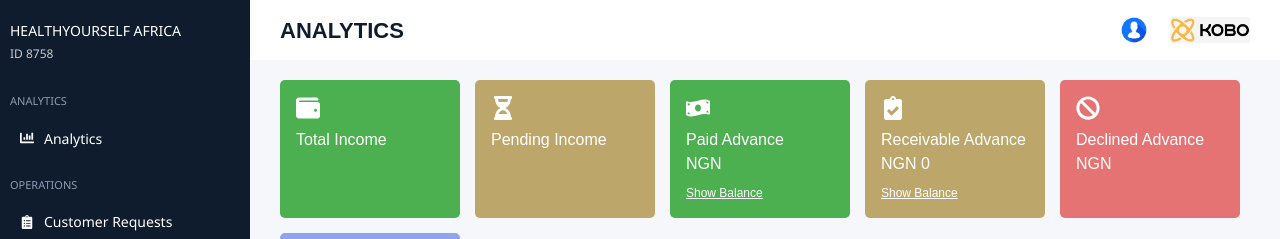
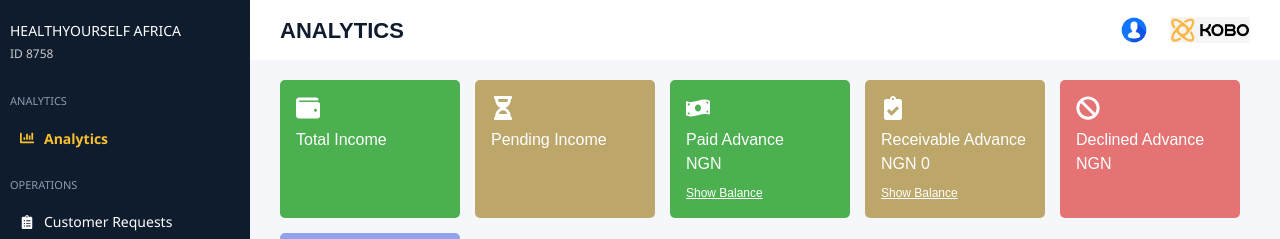
Before and after one commit to KelechiEze/kobodasshboard, a Next.js app: page / in a window 1280 px wide. Shown: the top 239 px of the page. Built offline with nearby package versions, Linux system fonts and the light colour scheme.

Commit message:
added neew edit

```diff
--- a/src/app/components/Sidebar/Sidebar.css
+++ b/src/app/components/Sidebar/Sidebar.css
@@ -46,10 +46,20 @@
   cursor: pointer;
   font-size: 14px;
   transition: background 0.2s ease;
+  color: white;
 }
 
 .sidebar__link:hover {
   background-color: #1c2b44;
+}
+
+.sidebar__link.active {
+  color: #fbc02d;
+  font-weight: bold;
+}
+
+.sidebar__link.active svg {
+  color: #fbc02d;
 }
 
 .icon {
@@ -72,12 +82,6 @@
   border-radius: 4px;
 }
 
-  .sidebar__link.active {
-    background-color: #e0f0ff;
-    font-weight: bold;
-    border-left: 4px solid #0070f3;
-  }
-
 .sidebar.hide {
   transform: translateX(-100%);
 }
@@ -89,16 +93,13 @@
 .hamburger {
   position: fixed;
   top: 15px;
-    right: 140px; /* ✅ Push to the right */
+  right: 140px;
   font-size: 24px;
-    color: black; /* ✅ Make icon black */
+  color: black;
   border: none;
   z-index: 1100;
   cursor: pointer;
 }
-
-
-  /* Other existing styles remain unchanged... */
 
 @media (max-width: 768px) {
   .sidebar {
--- a/src/app/components/Sidebar/Sidebar.tsx
+++ b/src/app/components/Sidebar/Sidebar.tsx
@@ -16,15 +16,16 @@ interface SidebarSectionProps {
   title: string;
   items: { icon: React.ReactNode; label: string; href: string }[];
   onItemClick: (page: string) => void;
+  activePage: string;
 }
 
-const SidebarSection: React.FC<SidebarSectionProps> = ({ title, items, onItemClick }) => (
+const SidebarSection: React.FC<SidebarSectionProps> = ({ title, items, onItemClick, activePage }) => (
   <div className="sidebar__section">
     <p className="sidebar__section-title">{title}</p>
     {items.map((item, idx) => (
       <div
-        className="sidebar__link"
         key={idx}
+        className={`sidebar__link ${activePage === item.href ? "active" : ""}`}
         onClick={() => onItemClick(item.href)}
       >
         {item.icon}
@@ -37,6 +38,7 @@ const SidebarSection: React.FC<SidebarSectionProps> = ({ title, items, onItemCli
 const Sidebar: React.FC<SidebarProps> = ({ setActivePage }) => {
   const [isSidebarOpen, setSidebarOpen] = useState(true);
   const [isMobile, setIsMobile] = useState(false);
+  const [activePage, setCurrentPage] = useState<string>("dashboard");
 
   useEffect(() => {
     const handleResize = () => {
@@ -51,6 +53,12 @@ const Sidebar: React.FC<SidebarProps> = ({ setActivePage }) => {
 
   const toggleSidebar = () => {
     setSidebarOpen(!isSidebarOpen);
+  };
+
+  const handleItemClick = (page: string) => {
+    setCurrentPage(page);
+    setActivePage(page);
+    if (isMobile) setSidebarOpen(false);
   };
 
   return (
@@ -71,7 +79,8 @@ const Sidebar: React.FC<SidebarProps> = ({ setActivePage }) => {
           <SidebarSection
             title="Analytics"
             items={[{ icon: <FaChartBar />, label: "Analytics", href: "dashboard" }]}
-            onItemClick={setActivePage}
+            onItemClick={handleItemClick}
+            activePage={activePage}
           />
           <SidebarSection
             title="Operations"
@@ -82,7 +91,8 @@ const Sidebar: React.FC<SidebarProps> = ({ setActivePage }) => {
               { icon: <FaClipboardList />, label: "Trips", href: "trips" },
               { icon: <FaMoneyCheckAlt />, label: "Income Transactions", href: "income" },
             ]}
-            onItemClick={setActivePage}
+            onItemClick={handleItemClick}
+            activePage={activePage}
           />
           <SidebarSection
             title="Fleet Management"
@@ -93,7 +103,8 @@ const Sidebar: React.FC<SidebarProps> = ({ setActivePage }) => {
               { icon: <FaClipboardList />, label: "Issues", href: "issues" },
               { icon: <FaMoneyCheckAlt />, label: "Costs", href: "costs" },
             ]}
-            onItemClick={setActivePage}
+            onItemClick={handleItemClick}
+            activePage={activePage}
           />
           <SidebarSection
             title="Insurance"
@@ -101,14 +112,16 @@ const Sidebar: React.FC<SidebarProps> = ({ setActivePage }) => {
               { icon: <FaClipboardList />, label: "Policy Request", href: "policy-request" },
               { icon: <FaClipboardList />, label: "Subscriptions", href: "subscriptions" },
             ]}
-            onItemClick={setActivePage}
+            onItemClick={handleItemClick}
+            activePage={activePage}
           />
           <SidebarSection
             title="Support"
             items={[
               { icon: <MdOutlineSupportAgent />, label: "Support", href: "support" },
             ]}
-            onItemClick={setActivePage}
+            onItemClick={handleItemClick}
+            activePage={activePage}
           />
         </nav>
 
```
Lines whose indentation alone changed are shown as unchanged.
